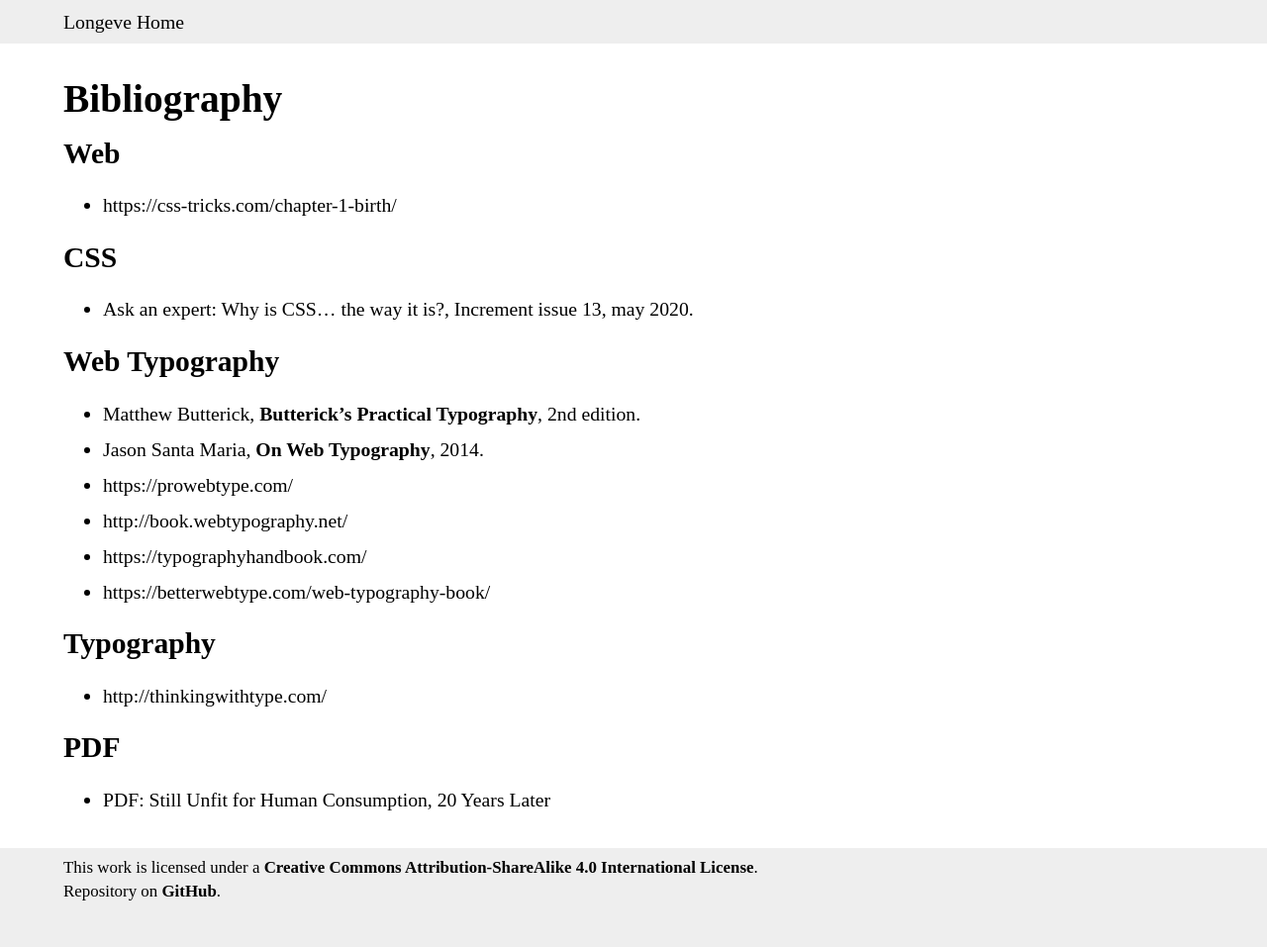
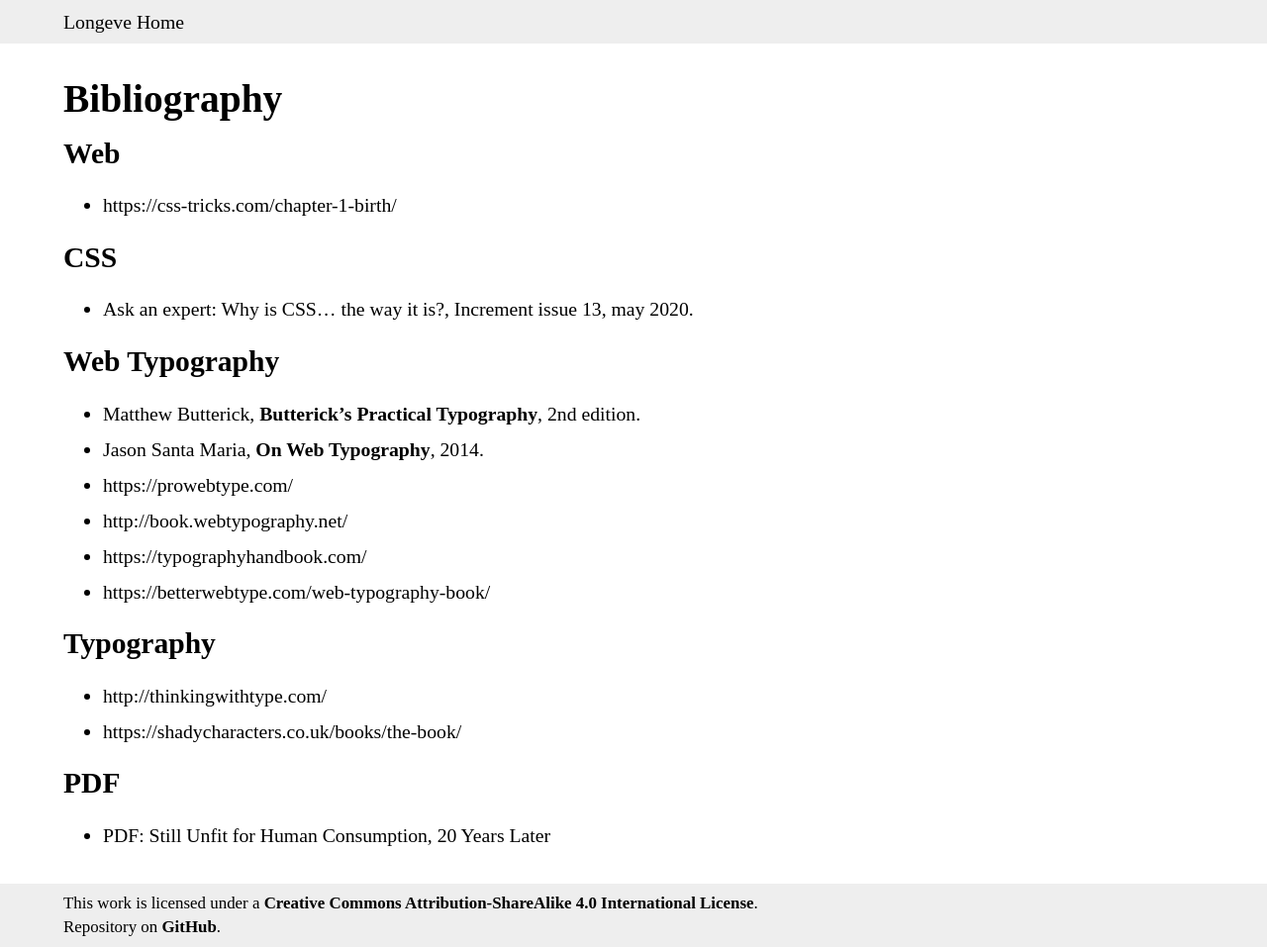
Before and after one commit to longeve/longeve.github.io, a Jekyll site: the page built from website/biblio.md, in a window 1280 px wide. Shown: the whole page at 99% size. Built offline with Jekyll 4.4.1, drawn with Linux system fonts in a browser that asks for light colours; some web fonts are replaced; our own code applies the rules of GitHub Pages for plain Markdown files; Markdown is read by kramdown in place of the engine named in the settings; before the commit the page ends 921 px from its top, so only the background shows below that; part of the change alters nothing that is shown.

Commit message:
Update biblio.md

```diff
--- a/website/biblio.md
+++ b/website/biblio.md
@@ -28,6 +28,8 @@
 
 - http://thinkingwithtype.com/
 
+- https://shadycharacters.co.uk/books/the-book/
+
 ## PDF
 
 - [PDF: Still Unfit for Human Consumption, 20 Years Later](https://www.nngroup.com/articles/pdf-unfit-for-human-consumption/)
```
